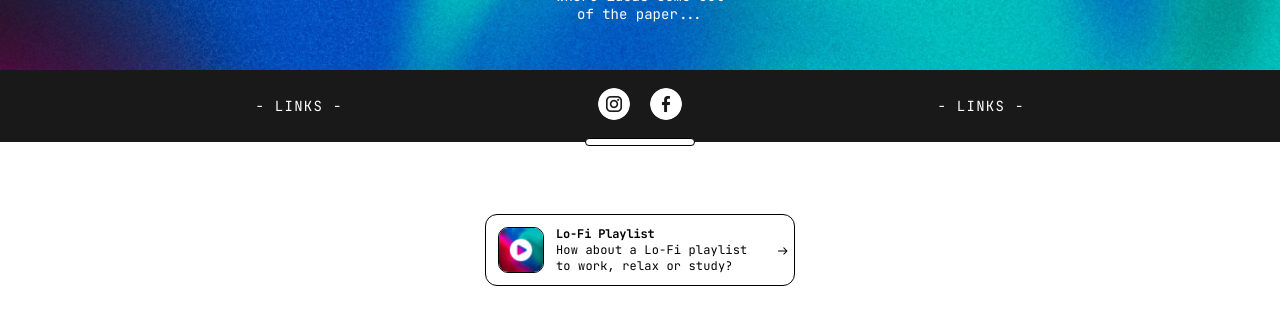
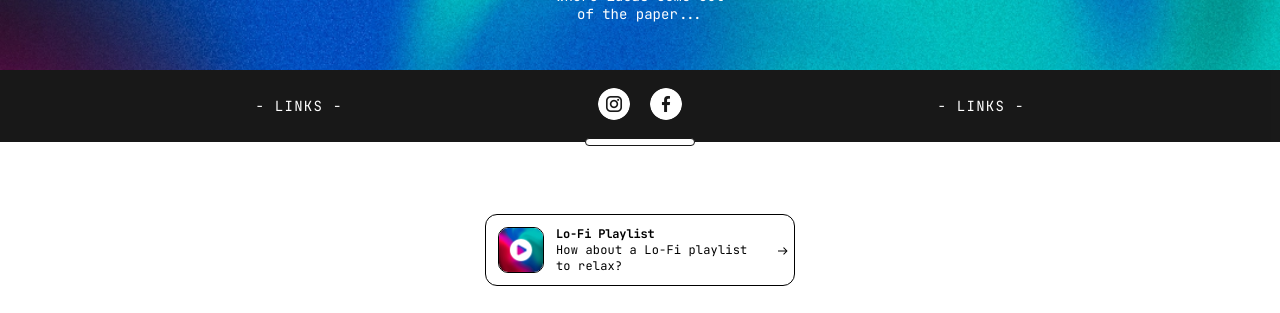
Before and after one commit to ifonso/setup-concept-page, a plain HTML site: page index.html in a window 1280 px wide. Shown: the part 320-633 px from the top of the page. Drawn offline with Linux system fonts and the light colour scheme.

Commit message:
fix: browser compatibility issues

```diff
--- a/index.html
+++ b/index.html
@@ -148,7 +148,7 @@
           <div class="content-btn">
             <h1 class="inner-title bc">Lo-Fi Playlist</h1>
             <p class="inner-text bc">
-              How about a Lo-Fi playlist to work, relax or study?
+              How about a Lo-Fi playlist to relax?
             </p>
           </div>
           <div>
--- a/styles.css
+++ b/styles.css
@@ -144,7 +144,8 @@ ul {
   display: flex;
   flex-direction: column;
   align-items: center;
-  background-color: rgba(0, 0, 0, 0.9);
+  background-color: #000;
+  opacity: .9;
 }
 
 .links {
```
